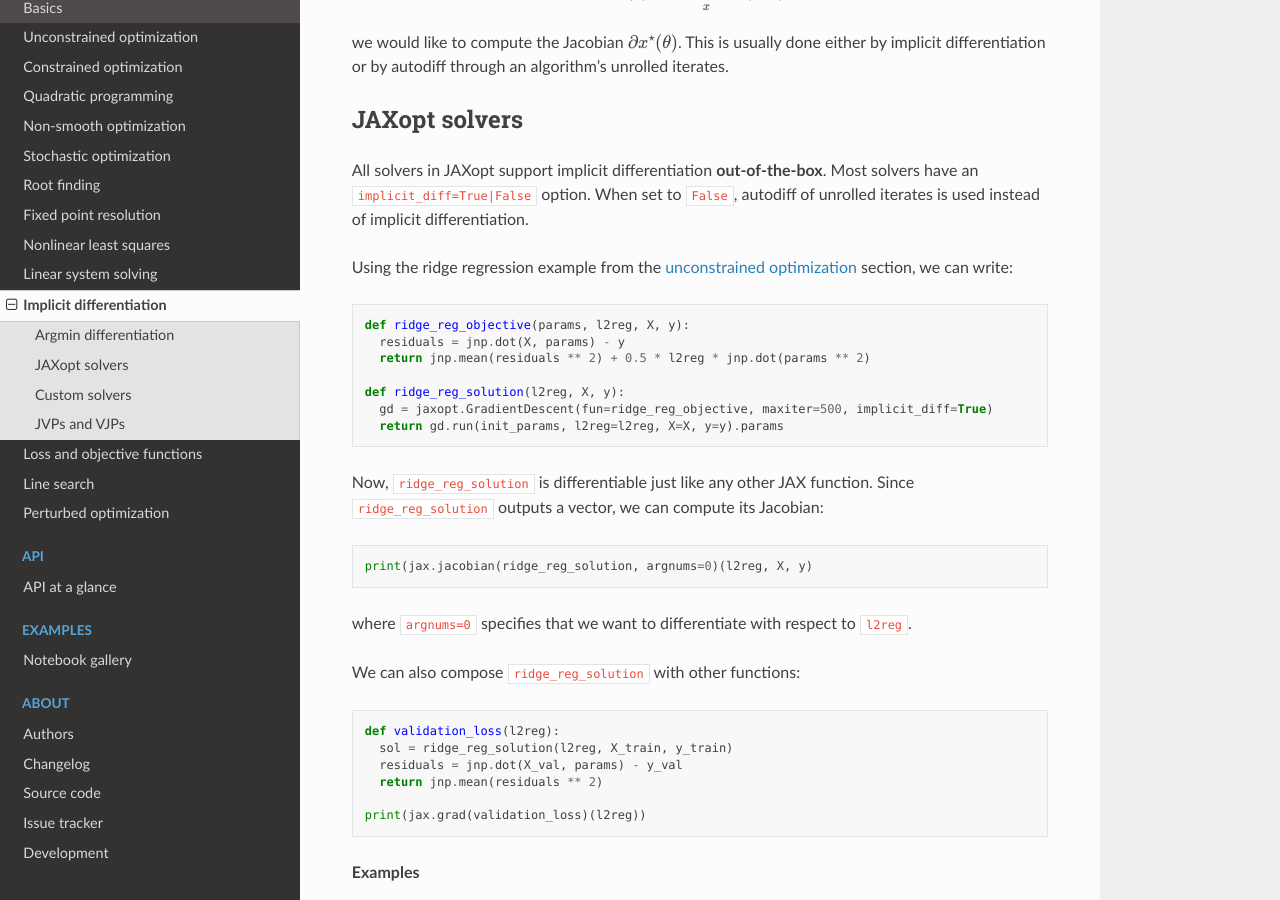
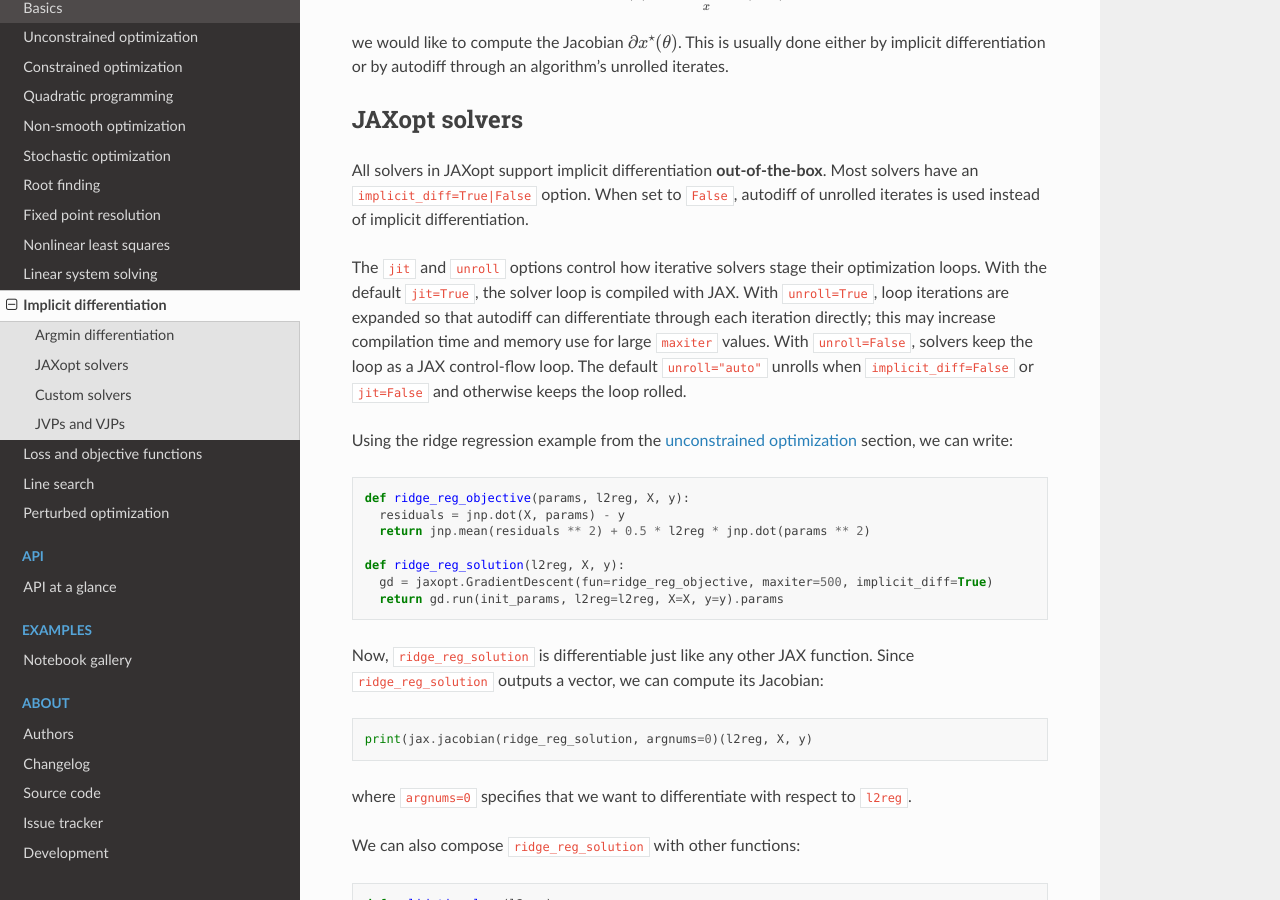
Before and after one commit to google/jaxopt, a Sphinx documentation site: the page built from docs/implicit_diff.rst, in a window 1280 px wide and 900 px high, scrolled down 306 px. Built offline with Sphinx 7.4.7 and the Read the Docs theme 3.1.0, drawn with Linux system fonts in a browser that asks for light colours; pages that are not in the unit, such as notebooks, are missing from menus.

Commit message:
docs: explain gradient descent loop options

```diff
--- a/docs/implicit_diff.rst
+++ b/docs/implicit_diff.rst
@@ -24,6 +24,14 @@
 All solvers in JAXopt support implicit differentiation **out-of-the-box**.
 Most solvers have an ``implicit_diff=True|False`` option. When set to ``False``,
 autodiff of unrolled iterates is used instead of implicit differentiation.
+
+The ``jit`` and ``unroll`` options control how iterative solvers stage their
+optimization loops. With the default ``jit=True``, the solver loop is compiled
+with JAX. With ``unroll=True``, loop iterations are expanded so that autodiff can
+differentiate through each iteration directly; this may increase compilation time
+and memory use for large ``maxiter`` values. With ``unroll=False``, solvers keep
+the loop as a JAX control-flow loop. The default ``unroll="auto"`` unrolls when
+``implicit_diff=False`` or ``jit=False`` and otherwise keeps the loop rolled.
 
 Using the ridge regression example from the :ref:`unconstrained optimization
 <unconstrained_optim>` section, we can write::
```
Also changed, not shown: 1 other file.
